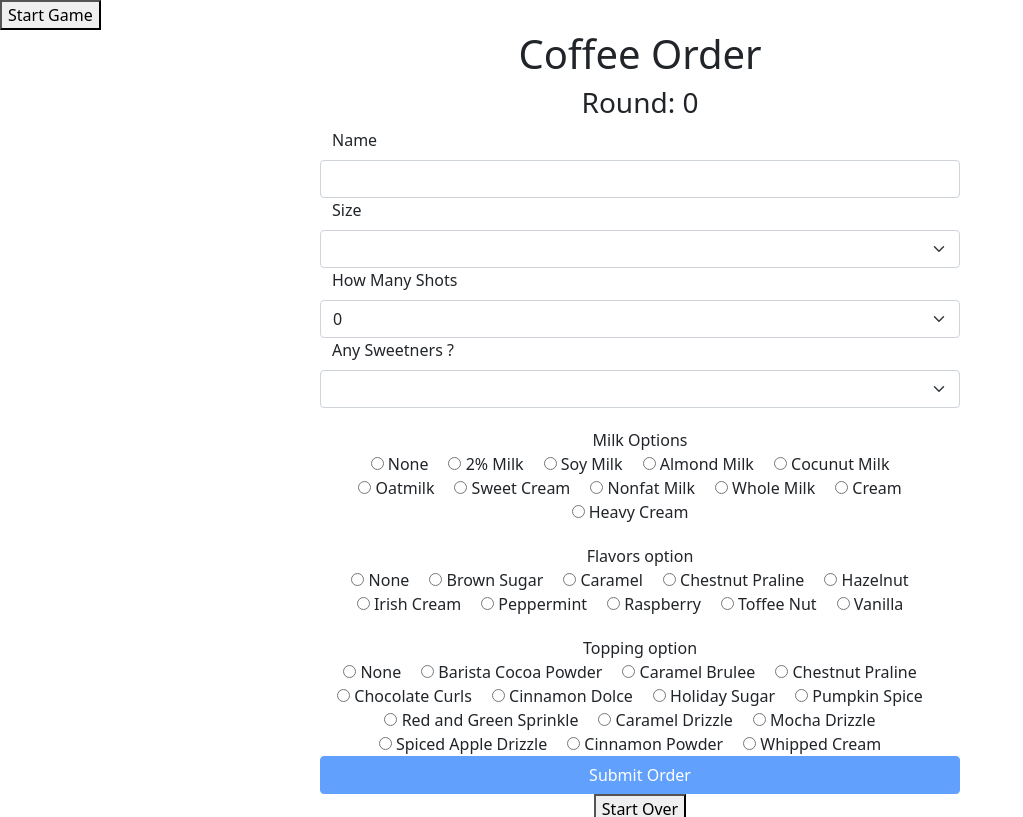
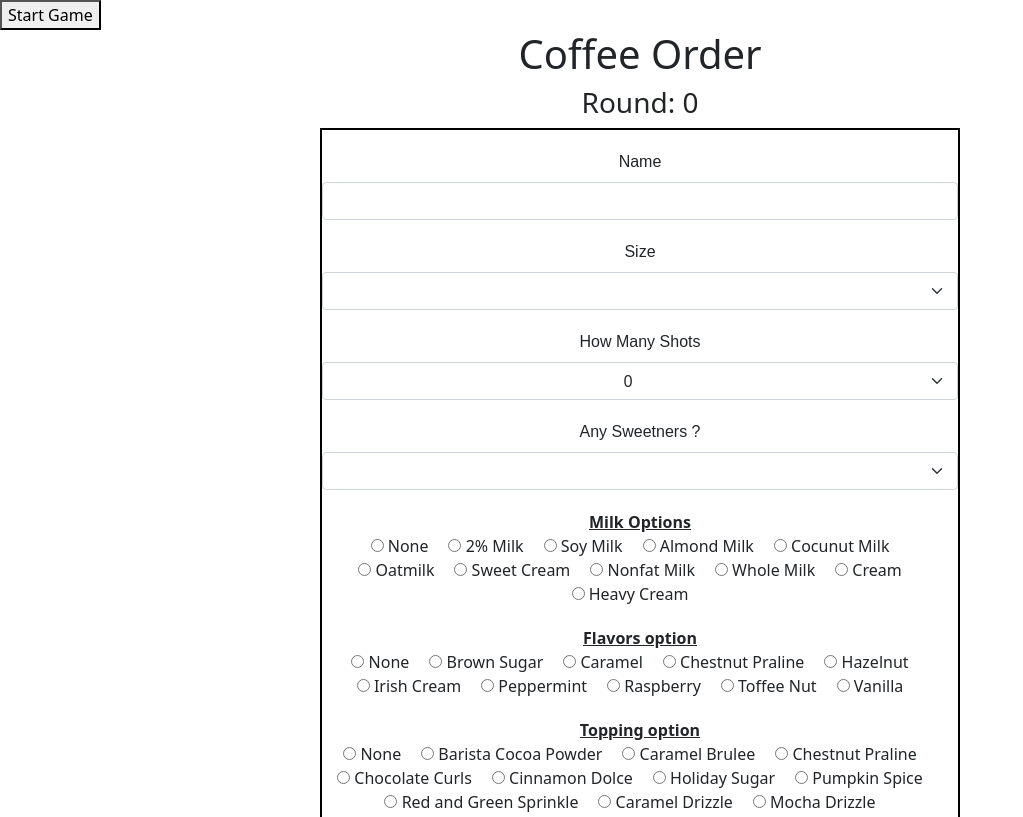
Before and after one commit to tmayphillips/abe-lincoln-coffee, an Angular app in the folder AbeLincolnProject/: page / in a window 1280 px wide. Shown: the top 817 px of the page, without its empty margins (0-1023 px from the left). Built offline with nearby package versions, Linux system fonts and the light colour scheme.

Commit message:
scss form

```diff
--- a/AbeLincolnProject/src/app/coffee/coffee.component.html
+++ b/AbeLincolnProject/src/app/coffee/coffee.component.html
@@ -29,17 +29,17 @@
                 <!-- Shot form -->
                 <label for="shotCount" class="form-label">How Many Shots</label>
                 <select class="form-select" name="shotCount" id="shotCount" [(ngModel)]="createdOrder.shotCount">
-                    <option *ngFor="let shot of shotCounts" value= {{shot}}>{{shot}}</option>
+                    <option *ngFor="let shot of shotCounts" value= {{shot}} style= 'text-align: center;'>{{shot}}</option>
                 </select>
 
                 <!-- Sweetners form -->
                 <label for="sweeteners" class="form-label">Any Sweetners ?</label>
                 <select class="form-select" name="sweeteners" id="sweeteners" [(ngModel)]="createdOrder.sweetener">
-                    <option *ngFor="let sweet of sweeteners" value="{{sweet}}">{{sweet}}</option>
+                    <option *ngFor="let sweet of sweeteners" value="{{sweet}}" style= 'text-align: center' >{{sweet}}</option>
                 </select>
 
                 <!-- Milk Form -->
-                <div class="milk" style='text-align: center; padding-top: 20px;'> Milk Options
+                <div class="milk" style='text-align: center; padding-top: 20px;'> <strong> Milk Options </strong>
                     <div class="options">
                         <label *ngFor="let milk of milkTypes" style="padding-right: 20px;">
                             <input type="radio" name="milk" [value]='milkTypes[0]' (click)="createdOrder.milkType = milk"
@@ -50,7 +50,7 @@
                 </div>
 
                 <!-- Flavor Form  -->
-                <div class="flavor-container" style='text-align: center; padding-top: 20px;'>Flavors option
+                <div class="flavor-container" style='text-align: center; padding-top: 20px;'> <strong>Flavors option</strong>
                     <div class="option">
                         <label *ngFor="let flav of flavors" style="padding-right: 20px;">
                             <input type="radio" name="flavors" (click)="createdOrder.flavor = flav"
@@ -60,7 +60,7 @@
                     </div>
                 </div>
                 <!-- Toppings -->
-                <div class="topping-container" style='text-align: center; padding-top: 20px;'> Topping option
+                <div class="topping-container" style='text-align: center; padding-top: 20px;'> <strong>Topping option</strong>
                     <div class="options">
                         <label *ngFor="let top of toppings" style="padding-right: 20px;">
                             <input type="radio" name="toppings" (click)="createdOrder.topping = top"
@@ -70,10 +70,10 @@
                     </div>
                 </div>
                 <!-- Submit Button -->
-                <button class="btn btn-primary" type="submit" [disabled]="coffeeForm.invalid">Submit Order</button>
+                <button class="btn btn-primary" type="submit" [disabled]="coffeeForm.invalid" >Submit Order</button>
             </form>
             <div class='btn-container'>
-                <button (click)='onClear()'>Start Over</button>
+                <button (click)='onClear()' style = "margin-top: 20px" >Start Over</button>
             </div>
         </div>
 
--- a/AbeLincolnProject/src/app/coffee/coffee.component.scss
+++ b/AbeLincolnProject/src/app/coffee/coffee.component.scss
@@ -1,7 +1,25 @@
 .container{
-    width: 50%
+    width: 50%;
+    border: black solid 2px;
+    margin-bottom: auto;
+
+}
+
+.form-label{
+    text-align: center;
+    margin-top: 20px;
+    font-family: Arial;
 }
 
 .btn-container {
     text-align: center;
 }
+.milk, .flavor-container, .topping-container{
+    text-decoration: underline;
+
+}
+.btn-primary{
+    margin-top: 20px;
+    // width:20%
+
+}
```
